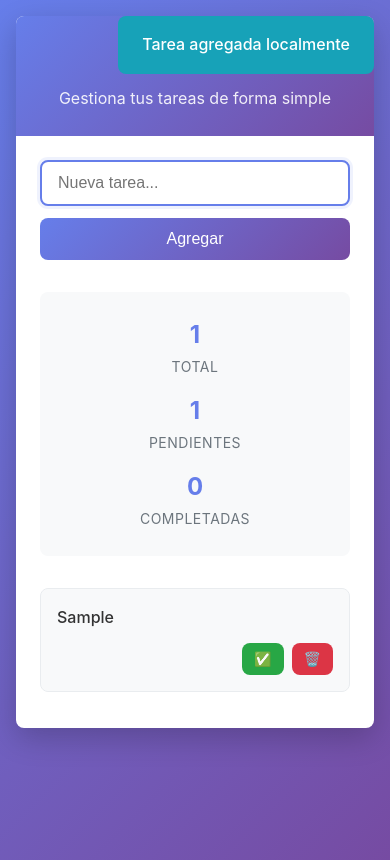
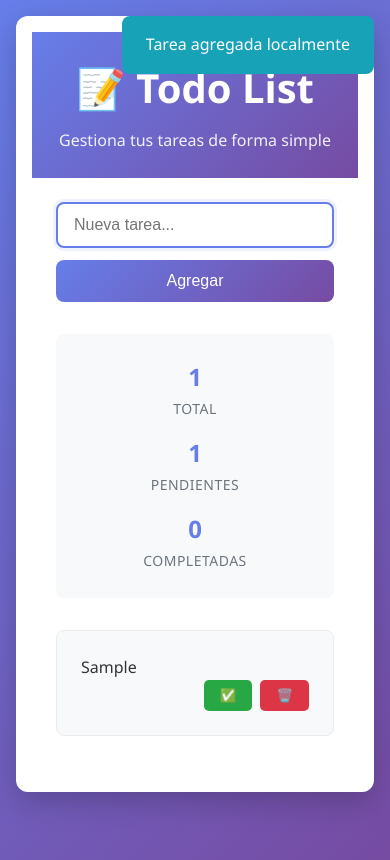
Before and after one commit to rcellas/to-do-list-js-fetch, a website: page index.html in a window 390 px wide. Both pictures are taken after typing "Sample" into the empty fields and a click on the button "Agregar". Drawn offline with Linux system fonts and the light colour scheme; no server answers.

Commit message:
change styles

```diff
--- a/db.json
+++ b/db.json
@@ -18,6 +18,12 @@
       "title": "Crear nueva tarea",
       "completed": false,
       "createdAt": "2025-08-04T07:28:04.788Z"
+    },
+    {
+      "id": 1754294015797,
+      "title": "fñkdpfokew",
+      "completed": false,
+      "createdAt": "2025-08-04T07:53:35.673Z"
     }
   ]
 }
--- /dev/null
+++ b/src/css/components/container.css
@@ -0,0 +1,9 @@
+/* Contenedor principal */
+.container {
+    max-width: 600px;
+    margin: 2rem auto;
+    background: white;
+    border-radius: 12px;
+    box-shadow: 0 10px 30px rgba(0, 0, 0, 0.2);
+    overflow: hidden;
+}
--- /dev/null
+++ b/src/css/components/form.css
@@ -0,0 +1,42 @@
+/* Form section */
+.form-section {
+    margin-bottom: 2rem;
+}
+
+.todo-form {
+    display: flex;
+    gap: 0.75rem;
+}
+
+.todo-input {
+    flex: 1;
+    padding: 0.75rem 1rem;
+    border: 2px solid #e9ecef;
+    border-radius: 8px;
+    font-size: 1rem;
+    transition: border-color 0.3s ease;
+}
+
+.todo-input:focus {
+    outline: none;
+    border-color: #667eea;
+    box-shadow: 0 0 0 3px rgba(102, 126, 234, 0.1);
+}
+
+.btn-primary {
+    padding: 0.75rem 1.5rem;
+    border: none;
+    border-radius: 8px;
+    font-size: 1rem;
+    font-weight: 500;
+    cursor: pointer;
+    transition: all 0.3s ease;
+    text-transform: capitalize;
+    background: linear-gradient(135deg, #667eea 0%, #764ba2 100%);
+    color: white;
+}
+
+.btn-primary:hover {
+    transform: translateY(-1px);
+    box-shadow: 0 4px 12px rgba(102, 126, 234, 0.3);
+}
--- /dev/null
+++ b/src/css/components/header.css
@@ -0,0 +1,18 @@
+/* Header */
+.header {
+    background: linear-gradient(135deg, #667eea 0%, #764ba2 100%);
+    color: white;
+    padding: 2rem;
+    text-align: center;
+}
+
+.header h1 {
+    font-size: 2rem;
+    margin-bottom: 0.5rem;
+    font-weight: 600;
+}
+
+.header p {
+    opacity: 0.9;
+    font-size: 1rem;
+}
--- /dev/null
+++ b/src/css/components/notification.css
@@ -0,0 +1,30 @@
+/* Notificaciones */
+.notification {
+    position: fixed;
+    top: 1rem;
+    right: 1rem;
+    padding: 1rem 1.5rem;
+    border-radius: 8px;
+    color: white;
+    font-weight: 500;
+    z-index: 1000;
+    transform: translateX(100%);
+    transition: transform 0.3s ease;
+    max-width: 300px;
+}
+
+.notification.show {
+    transform: translateX(0);
+}
+
+.notification.success {
+    background: #28a745;
+}
+
+.notification.error {
+    background: #dc3545;
+}
+
+.notification.info {
+    background: #17a2b8;
+}
--- /dev/null
+++ b/src/css/components/reset.css
@@ -0,0 +1,14 @@
+/* Reset y configuración base */
+* {
+    margin: 0;
+    padding: 0;
+    box-sizing: border-box;
+}
+
+body {
+    font-family: -apple-system, BlinkMacSystemFont, 'Segoe UI', 'Roboto', sans-serif;
+    background: linear-gradient(135deg, #667eea 0%, #764ba2 100%);
+    min-height: 100vh;
+    color: #333;
+    line-height: 1.6;
+}
--- /dev/null
+++ b/src/css/components/responsive.css
@@ -0,0 +1,39 @@
+/* Responsive */
+@media (max-width: 768px) {
+    .container {
+        margin: 1rem;
+        border-radius: 8px;
+    }
+
+    .main {
+        padding: 1.5rem;
+    }
+
+    .header {
+        padding: 1.5rem;
+    }
+
+    .header h1 {
+        font-size: 1.5rem;
+    }
+
+    .todo-form {
+        flex-direction: column;
+    }
+
+    .stats {
+        grid-template-columns: 1fr;
+        gap: 0.75rem;
+    }
+
+    .todo-content {
+        flex-direction: column;
+        align-items: flex-start;
+        gap: 0.75rem;
+    }
+
+    .todo-actions {
+        width: 100%;
+        justify-content: flex-end;
+    }
+}
--- /dev/null
+++ b/src/css/components/stats.css
@@ -0,0 +1,31 @@
+/* Estadísticas */
+.stats-section {
+    margin-bottom: 2rem;
+}
+
+.stats {
+    display: grid;
+    grid-template-columns: repeat(3, 1fr);
+    gap: 1rem;
+    background: #f8f9fa;
+    padding: 1.5rem;
+    border-radius: 8px;
+}
+
+.stat {
+    text-align: center;
+}
+
+.stat-number {
+    display: block;
+    font-size: 1.5rem;
+    font-weight: 700;
+    color: #667eea;
+}
+
+.stat-label {
+    font-size: 0.875rem;
+    color: #6c757d;
+    text-transform: uppercase;
+    letter-spacing: 0.5px;
+}
--- /dev/null
+++ b/src/css/components/todos.css
@@ -0,0 +1,57 @@
+/* Lista de todos */
+.todos-list {
+    list-style: none;
+}
+
+.todo-item {
+    background: #f8f9fa;
+    border: 1px solid #e9ecef;
+    border-radius: 8px;
+    padding: 1rem;
+    margin-bottom: 0.75rem;
+    transition: all 0.3s ease;
+}
+
+.todo-item:hover {
+    transform: translateY(-1px);
+    box-shadow: 0 2px 8px rgba(0, 0, 0, 0.1);
+}
+
+.todo-item.completed {
+    background: #d4edda;
+    border-color: #c3e6cb;
+}
+
+.todo-text {
+    flex: 1;
+    font-size: 1rem;
+    font-weight: 500;
+}
+
+.todo-text.completed {
+    text-decoration: line-through;
+    color: #6c757d;
+}
+
+.todo-actions {
+    display: flex;
+    gap: 0.5rem;
+}
+
+.btn-success {
+    background: #28a745;
+    color: white;
+}
+
+.btn-success:hover {
+    background: #218838;
+}
+
+.btn-danger {
+    background: #dc3545;
+    color: white;
+}
+
+.btn-danger:hover {
+    background: #c82333;
+}
--- a/src/css/styles.css
+++ b/src/css/styles.css
@@ -1,303 +1,63 @@
-/* Reset y configuración base */
-* {
-    margin: 0;
-    padding: 0;
-    box-sizing: border-box;
+@import './components/reset.css';
+@import './components/container.css';
+@import './components/header.css';
+@import './components/form.css';
+@import './components/stats.css';
+@import './components/todos.css';
+@import './components/notification.css';
+@import './components/responsive.css';
+
+/* Ajustes adicionales */
+body {
+    background: linear-gradient(135deg, #667eea 0%, #764ba2 100%);
+    font-family: 'Segoe UI', Tahoma, Geneva, Verdana, sans-serif;
+    color: #333;
 }
 
-body {
-    font-family: -apple-system, BlinkMacSystemFont, 'Segoe UI', 'Roboto', sans-serif;
-    background: linear-gradient(135deg, #667eea 0%, #764ba2 100%);
-    min-height: 100vh;
-    color: #333;
-    line-height: 1.6;
-}
-
-/* Contenedor principal */
 .container {
-    max-width: 600px;
-    margin: 2rem auto;
-    background: white;
+    padding: 1rem;
     border-radius: 12px;
-    box-shadow: 0 10px 30px rgba(0, 0, 0, 0.2);
-    overflow: hidden;
-}
-
-/* Header */
-.header {
-    background: linear-gradient(135deg, #667eea 0%, #764ba2 100%);
-    color: white;
-    padding: 2rem;
-    text-align: center;
 }
 
 .header h1 {
-    font-size: 2rem;
-    margin-bottom: 0.5rem;
-    font-weight: 600;
+    font-size: 2.5rem;
+    color: #fff;
 }
 
-.header p {
-    opacity: 0.9;
-    font-size: 1rem;
+.todos-list .todo-item {
+    margin-bottom: 1rem;
+    padding: 1.5rem;
 }
 
-/* Main content */
-.main {
-    padding: 2rem;
+.stats-section {
+    margin-top: 1rem;
 }
 
-/* Form section */
-.form-section {
-    margin-bottom: 2rem;
-}
-
-.todo-form {
-    display: flex;
-    gap: 0.75rem;
-}
-
-.todo-input {
-    flex: 1;
-    padding: 0.75rem 1rem;
-    border: 2px solid #e9ecef;
-    border-radius: 8px;
-    font-size: 1rem;
-    transition: border-color 0.3s ease;
-}
-
-.todo-input:focus {
-    outline: none;
-    border-color: #667eea;
-    box-shadow: 0 0 0 3px rgba(102, 126, 234, 0.1);
-}
-
-/* Botones */
-.btn {
-    padding: 0.75rem 1.5rem;
+/* Estilos para los botones de acción */
+.btn-success {
+    background-color: #28a745;
+    color: white;
     border: none;
-    border-radius: 8px;
-    font-size: 1rem;
-    font-weight: 500;
+    border-radius: 5px;
+    padding: 0.5rem 1rem;
     cursor: pointer;
-    transition: all 0.3s ease;
-    text-transform: capitalize;
-}
-
-.btn-primary {
-    background: linear-gradient(135deg, #667eea 0%, #764ba2 100%);
-    color: white;
-}
-
-.btn-primary:hover {
-    transform: translateY(-1px);
-    box-shadow: 0 4px 12px rgba(102, 126, 234, 0.3);
-}
-
-.btn-small {
-    padding: 0.5rem 0.75rem;
-    font-size: 0.875rem;
-}
-
-.btn-success {
-    background: #28a745;
-    color: white;
+    transition: background-color 0.3s ease;
 }
 
 .btn-success:hover {
-    background: #218838;
+    background-color: #218838;
 }
 
 .btn-danger {
-    background: #dc3545;
+    background-color: #dc3545;
     color: white;
+    border: none;
+    border-radius: 5px;
+    padding: 0.5rem 1rem;
+    cursor: pointer;
+    transition: background-color 0.3s ease;
 }
 
 .btn-danger:hover {
-    background: #c82333;
+    background-color: #c82333;
 }
-
-/* Estadísticas */
-.stats-section {
-    margin-bottom: 2rem;
-}
-
-.stats {
-    display: grid;
-    grid-template-columns: repeat(3, 1fr);
-    gap: 1rem;
-    background: #f8f9fa;
-    padding: 1.5rem;
-    border-radius: 8px;
-}
-
-.stat {
-    text-align: center;
-}
-
-.stat-number {
-    display: block;
-    font-size: 1.5rem;
-    font-weight: 700;
-    color: #667eea;
-}
-
-.stat-label {
-    font-size: 0.875rem;
-    color: #6c757d;
-    text-transform: uppercase;
-    letter-spacing: 0.5px;
-}
-
-/* Lista de todos */
-.todos-list {
-    list-style: none;
-}
-
-.todo-item {
-    background: #f8f9fa;
-    border: 1px solid #e9ecef;
-    border-radius: 8px;
-    padding: 1rem;
-    margin-bottom: 0.75rem;
-    transition: all 0.3s ease;
-}
-
-.todo-item:hover {
-    transform: translateY(-1px);
-    box-shadow: 0 2px 8px rgba(0, 0, 0, 0.1);
-}
-
-.todo-item.completed {
-    background: #d4edda;
-    border-color: #c3e6cb;
-}
-
-.todo-content {
-    display: flex;
-    justify-content: space-between;
-    align-items: center;
-}
-
-.todo-text {
-    flex: 1;
-    font-size: 1rem;
-    font-weight: 500;
-}
-
-.todo-text.completed {
-    text-decoration: line-through;
-    color: #6c757d;
-}
-
-.todo-actions {
-    display: flex;
-    gap: 0.5rem;
-}
-
-/* Estados */
-.loading {
-    text-align: center;
-    padding: 2rem;
-    color: #6c757d;
-}
-
-.spinner {
-    border: 3px solid #f3f3f3;
-    border-top: 3px solid #667eea;
-    border-radius: 50%;
-    width: 30px;
-    height: 30px;
-    animation: spin 1s linear infinite;
-    margin: 0 auto 1rem;
-}
-
-@keyframes spin {
-    0% { transform: rotate(0deg); }
-    100% { transform: rotate(360deg); }
-}
-
-.empty-state {
-    text-align: center;
-    padding: 3rem 1rem;
-    color: #6c757d;
-}
-
-.empty-state p {
-    font-size: 1.1rem;
-}
-
-.hidden {
-    display: none;
-}
-
-/* Notificaciones */
-.notification {
-    position: fixed;
-    top: 1rem;
-    right: 1rem;
-    padding: 1rem 1.5rem;
-    border-radius: 8px;
-    color: white;
-    font-weight: 500;
-    z-index: 1000;
-    transform: translateX(100%);
-    transition: transform 0.3s ease;
-    max-width: 300px;
-}
-
-.notification.show {
-    transform: translateX(0);
-}
-
-.notification.success {
-    background: #28a745;
-}
-
-.notification.error {
-    background: #dc3545;
-}
-
-.notification.info {
-    background: #17a2b8;
-}
-
-/* Responsive */
-@media (max-width: 768px) {
-    .container {
-        margin: 1rem;
-        border-radius: 8px;
-    }
-
-    .main {
-        padding: 1.5rem;
-    }
-
-    .header {
-        padding: 1.5rem;
-    }
-
-    .header h1 {
-        font-size: 1.5rem;
-    }
-
-    .todo-form {
-        flex-direction: column;
-    }
-
-    .stats {
-        grid-template-columns: 1fr;
-        gap: 0.75rem;
-    }
-
-    .todo-content {
-        flex-direction: column;
-        align-items: flex-start;
-        gap: 0.75rem;
-    }
-
-    .todo-actions {
-        width: 100%;
-        justify-content: flex-end;
-    }
-}
--- /dev/null
+++ b/styles.css
@@ -0,0 +1,67 @@
+/* Estilos básicos para la aplicación de tareas */
+
+body {
+    font-family: Arial, sans-serif;
+    background-color: #f4f4f9;
+    margin: 0;
+    padding: 0;
+    display: flex;
+    flex-direction: column;
+    align-items: center;
+    justify-content: center;
+    min-height: 100vh;
+}
+
+h1 {
+    color: #333;
+}
+
+#todo-form {
+    margin-bottom: 20px;
+}
+
+#todo-input {
+    padding: 10px;
+    width: 300px;
+    border: 1px solid #ccc;
+    border-radius: 5px;
+    margin-right: 10px;
+}
+
+button {
+    padding: 10px 15px;
+    background-color: #007bff;
+    color: white;
+    border: none;
+    border-radius: 5px;
+    cursor: pointer;
+}
+
+button:hover {
+    background-color: #0056b3;
+}
+
+#todos-list {
+    list-style: none;
+    padding: 0;
+    width: 320px;
+}
+
+#todos-list li {
+    background: white;
+    margin: 10px 0;
+    padding: 10px;
+    border-radius: 5px;
+    display: flex;
+    justify-content: space-between;
+    align-items: center;
+    box-shadow: 0 2px 5px rgba(0, 0, 0, 0.1);
+}
+
+#todos-list button {
+    background-color: #dc3545;
+}
+
+#todos-list button:hover {
+    background-color: #a71d2a;
+}
```
Also changed, not shown: index.html (+0 -9 lines).
